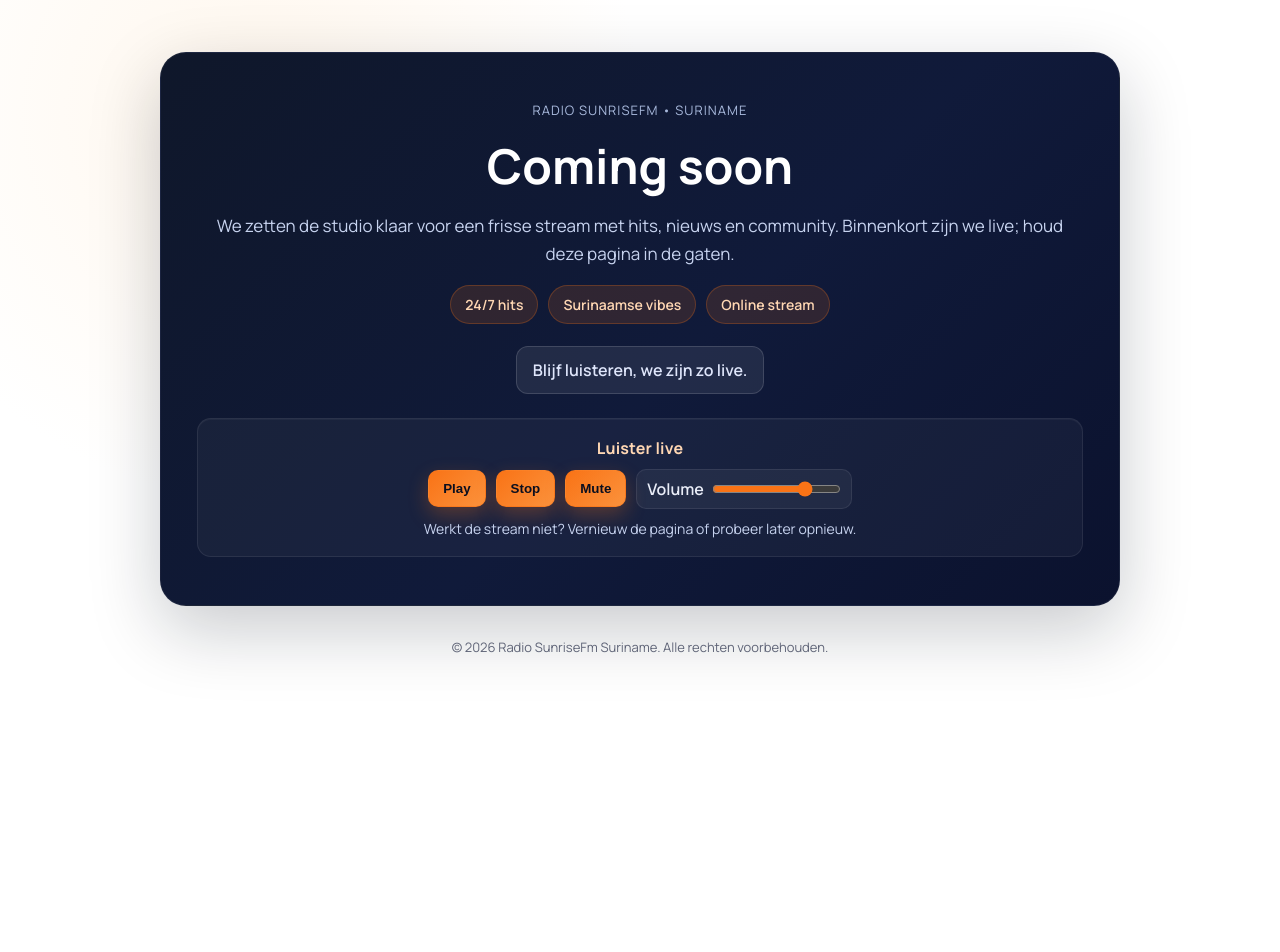
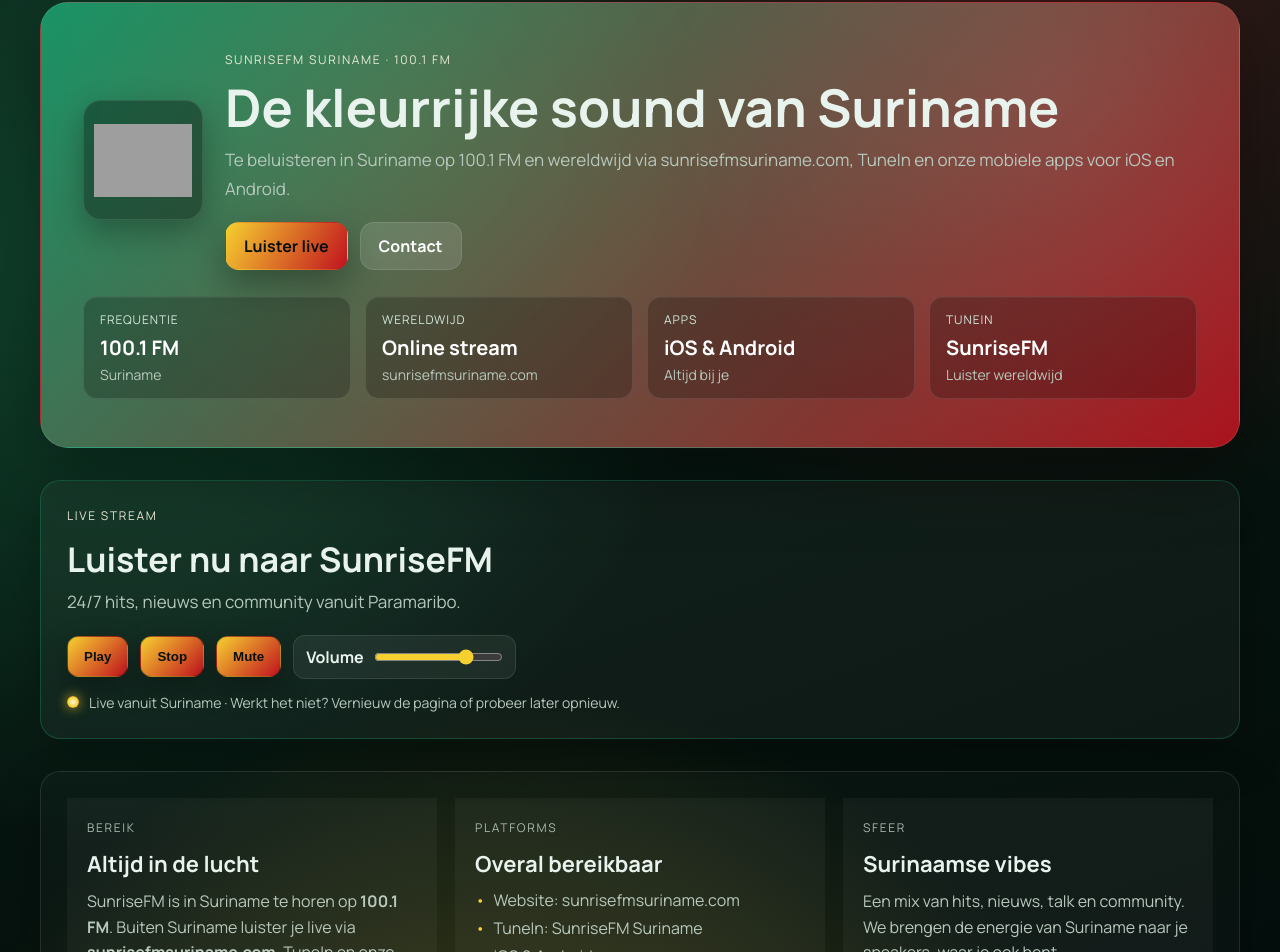
Before and after one commit to anielp1975/SFMSU, a Next.js app: page / in a window 1280 px wide. Shown: the part 46-998 px from the top of the page. Before the commit the page ends 800 px from the top, so only its background shows below. Built offline with nearby package versions, Linux system fonts and the light colour scheme; grey boxes are pictures that could not be loaded.

Commit message:
Redesign SunriseFM site with live player

```diff
--- a/app/globals.css
+++ b/app/globals.css
@@ -1,12 +1,15 @@
 :root {
-  --bg: radial-gradient(circle at 20% 20%, #fff7ed 0, #fff 32%),
-    radial-gradient(circle at 75% 15%, #dbeafe 0, #fff 28%),
-    radial-gradient(circle at 50% 110%, #ffe8c8 0, #fff 40%);
-  --panel: #0b1024;
-  --text: #0a0e1a;
-  --muted: #5f6477;
-  --accent: #f97316;
-  color-scheme: light;
+  --green: #0f3d2e;
+  --green-bright: #1ba26f;
+  --red: #c1121f;
+  --yellow: #f6d02f;
+  --dark: #07100c;
+  --ink: #0b0f14;
+  --text: #e9f3ed;
+  --muted: #b7c8bd;
+  --card: rgba(255, 255, 255, 0.04);
+  --border: rgba(255, 255, 255, 0.1);
+  color-scheme: dark;
 }
 
 * {
@@ -17,140 +20,189 @@
 
 body {
   min-height: 100vh;
-  background: var(--bg);
+  background: radial-gradient(circle at 10% 20%, rgba(30, 150, 96, 0.35), transparent 35%),
+    radial-gradient(circle at 80% 0%, rgba(193, 18, 31, 0.28), transparent 32%),
+    radial-gradient(circle at 40% 90%, rgba(246, 208, 47, 0.3), transparent 40%),
+    linear-gradient(160deg, #0b1e16, #05110d 58%, #03090a);
   color: var(--text);
   display: flex;
-  align-items: center;
   justify-content: center;
-  padding: 48px 16px;
+  padding: 48px 18px 60px;
+  font-family: "Manrope", system-ui, -apple-system, BlinkMacSystemFont, "Segoe UI", sans-serif;
 }
 
 main.page {
-  width: min(960px, 100%);
+  width: min(1200px, 100%);
   display: flex;
   flex-direction: column;
-  gap: 20px;
-  align-items: center;
-  text-align: center;
+  gap: 32px;
 }
 
 .hero {
-  width: 100%;
-  background: linear-gradient(135deg, #0f172a, #101a3a 55%, #0b122e);
-  color: #fff;
-  border-radius: 26px;
-  padding: 48px 36px;
-  box-shadow: 0 24px 70px rgba(10, 18, 32, 0.22);
-  border: 1px solid rgba(255, 255, 255, 0.06);
+  position: relative;
+  overflow: hidden;
+  border-radius: 28px;
+  padding: 48px 42px;
+  background: linear-gradient(135deg, rgba(27, 162, 111, 0.9), rgba(193, 18, 31, 0.88)),
+    radial-gradient(circle at 30% 30%, rgba(246, 208, 47, 0.4), transparent 40%),
+    #0a1611;
+  border: 1px solid var(--border);
+  box-shadow: 0 26px 70px rgba(0, 0, 0, 0.35);
+}
+
+.hero::after {
+  content: "";
+  position: absolute;
+  inset: 0;
+  background: radial-gradient(circle at 85% 20%, rgba(255, 255, 255, 0.08), transparent 36%);
+  pointer-events: none;
+}
+
+.hero__content {
+  position: relative;
+  display: flex;
+  flex-direction: column;
+  gap: 26px;
+  z-index: 1;
+}
+
+.hero__brand {
+  display: flex;
+  gap: 22px;
+  align-items: center;
+}
+
+.logo {
+  width: 120px;
+  height: 120px;
+  object-fit: contain;
+  border-radius: 18px;
+  background: rgba(0, 0, 0, 0.35);
+  padding: 10px;
+  border: 1px solid var(--border);
+  box-shadow: 0 12px 32px rgba(0, 0, 0, 0.3);
+}
+
+.hero h1 {
+  font-size: clamp(36px, 5vw, 52px);
+  line-height: 1.08;
+  margin-bottom: 10px;
 }
 
 .eyebrow {
   text-transform: uppercase;
-  letter-spacing: 0.08em;
-  font-size: 13px;
-  color: #a8b9dc;
-  margin-bottom: 14px;
+  letter-spacing: 0.14em;
+  font-size: 12px;
+  color: #fdf6e4;
+  opacity: 0.9;
+  margin-bottom: 12px;
 }
 
-.hero h1 {
-  font-size: clamp(34px, 5vw, 48px);
-  margin-bottom: 14px;
+.lede,
+.section__lede {
+  color: var(--muted);
+  line-height: 1.7;
+  font-size: 17px;
 }
 
-.lede {
-  color: #c7d3ef;
-  font-size: 17px;
-  line-height: 1.6;
+.hero__actions {
+  display: flex;
+  gap: 12px;
+  flex-wrap: wrap;
+  margin-top: 18px;
 }
 
-.chips {
-  display: flex;
-  justify-content: center;
-  flex-wrap: wrap;
-  gap: 10px;
-  margin: 18px 0 6px;
+.hero__grid {
+  display: grid;
+  grid-template-columns: repeat(auto-fit, minmax(180px, 1fr));
+  gap: 14px;
 }
 
-.chip {
-  padding: 9px 14px;
-  border-radius: 999px;
-  background: rgba(249, 115, 22, 0.14);
-  color: #ffd7b3;
-  border: 1px solid rgba(249, 115, 22, 0.25);
-  font-weight: 600;
+.stat {
+  padding: 14px 16px;
+  border-radius: 14px;
+  background: rgba(0, 0, 0, 0.22);
+  border: 1px solid var(--border);
+  box-shadow: inset 0 1px 0 rgba(255, 255, 255, 0.04);
+}
+
+.stat__label {
+  color: #d1e6da;
+  font-size: 12px;
+  letter-spacing: 0.08em;
+  text-transform: uppercase;
+}
+
+.stat__value {
+  font-weight: 800;
+  font-size: 20px;
+  margin-top: 6px;
+  color: #fff;
+}
+
+.stat__hint {
+  color: var(--muted);
+  margin-top: 4px;
   font-size: 14px;
 }
 
-.actions {
-  display: flex;
-  flex-wrap: wrap;
-  justify-content: center;
-  gap: 12px;
-  margin-top: 22px;
+.section {
+  padding: 26px;
+  border-radius: 20px;
+  background: rgba(255, 255, 255, 0.02);
+  border: 1px solid var(--border);
+  box-shadow: 0 18px 45px rgba(0, 0, 0, 0.28);
 }
 
-.pill {
-  display: inline-flex;
-  align-items: center;
-  justify-content: center;
-  padding: 12px 16px;
-  border-radius: 12px;
-  background: rgba(255, 255, 255, 0.08);
-  color: #dfe6fb;
-  border: 1px solid rgba(255, 255, 255, 0.14);
-  font-weight: 600;
+.section__header {
+  margin-bottom: 18px;
+}
+
+.section__header h2 {
+  font-size: clamp(26px, 3vw, 34px);
+  margin-bottom: 6px;
+}
+
+.section__lede {
+  margin-top: 6px;
+}
+
+.card {
+  background: var(--card);
+}
+
+.player-card {
+  border: 1px solid rgba(27, 162, 111, 0.32);
 }
 
 .player {
-  margin-top: 24px;
-  background: rgba(255, 255, 255, 0.04);
-  border: 1px solid rgba(255, 255, 255, 0.08);
-  border-radius: 14px;
-  padding: 18px 16px;
-  box-shadow: inset 0 1px 0 rgba(255, 255, 255, 0.04);
+  display: flex;
+  flex-direction: column;
+  gap: 14px;
 }
 
-.player audio {
-  display: none;
-}
-
-.label {
-  font-weight: 700;
-  letter-spacing: 0.01em;
-  color: #ffd7b3;
-  margin-bottom: 10px;
-}
-
-.hint {
-  margin-top: 10px;
-  color: #c7d3ef;
-  font-size: 14px;
-}
-
-.controls {
+.player__controls {
   display: flex;
   flex-wrap: wrap;
-  gap: 10px;
+  gap: 12px;
   align-items: center;
-  justify-content: center;
-  margin-top: 8px;
 }
 
 .control {
-  background: linear-gradient(135deg, #f97316, #fb923c);
-  color: #0b0f1f;
-  border: 1px solid rgba(249, 115, 22, 0.35);
-  border-radius: 10px;
-  padding: 10px 14px;
-  font-weight: 700;
+  background: linear-gradient(135deg, var(--yellow), var(--red));
+  color: var(--dark);
+  border: 1px solid rgba(0, 0, 0, 0.24);
+  border-radius: 12px;
+  padding: 12px 16px;
+  font-weight: 800;
   cursor: pointer;
-  box-shadow: 0 8px 20px rgba(249, 115, 22, 0.28);
+  box-shadow: 0 12px 30px rgba(0, 0, 0, 0.32);
   transition: transform 140ms ease, box-shadow 140ms ease;
 }
 
 .control:hover {
-  transform: translateY(-1px);
-  box-shadow: 0 10px 26px rgba(249, 115, 22, 0.35);
+  transform: translateY(-2px);
+  box-shadow: 0 16px 36px rgba(0, 0, 0, 0.36);
 }
 
 .control:active {
@@ -159,18 +211,87 @@
 
 .volume {
   display: inline-flex;
-  gap: 8px;
   align-items: center;
-  background: rgba(255, 255, 255, 0.05);
-  border: 1px solid rgba(255, 255, 255, 0.08);
-  border-radius: 10px;
-  padding: 8px 10px;
-  color: #e9edf8;
-  font-weight: 600;
+  gap: 10px;
+  padding: 10px 12px;
+  border-radius: 12px;
+  background: rgba(255, 255, 255, 0.06);
+  border: 1px solid var(--border);
+  color: var(--text);
+  font-weight: 700;
 }
 
 .volume input[type="range"] {
-  accent-color: #f97316;
+  accent-color: var(--yellow);
+}
+
+.player__note {
+  display: inline-flex;
+  gap: 10px;
+  align-items: center;
+  color: var(--muted);
+  font-size: 14px;
+}
+
+.live-dot {
+  width: 12px;
+  height: 12px;
+  border-radius: 50%;
+  background: radial-gradient(circle, #fffae5 0%, #f6d02f 60%, #c1121f 90%);
+  box-shadow: 0 0 12px rgba(246, 208, 47, 0.8);
+}
+
+.grid {
+  display: grid;
+  grid-template-columns: repeat(auto-fit, minmax(260px, 1fr));
+  gap: 18px;
+}
+
+.info {
+  padding: 20px;
+}
+
+.info h3 {
+  margin: 6px 0 10px;
+  font-size: 22px;
+}
+
+.info p {
+  color: var(--muted);
+  line-height: 1.6;
+}
+
+.list {
+  list-style: none;
+  color: var(--muted);
+  display: grid;
+  gap: 6px;
+  padding-left: 0;
+  margin-top: 6px;
+}
+
+.list li::before {
+  content: "•";
+  color: var(--yellow);
+  margin-right: 8px;
+}
+
+.contact {
+  border: 1px solid rgba(246, 208, 47, 0.28);
+}
+
+.contact__grid {
+  display: grid;
+  grid-template-columns: repeat(auto-fit, minmax(220px, 1fr));
+  gap: 14px;
+  color: var(--muted);
+  line-height: 1.6;
+}
+
+.contact__label {
+  color: #fff;
+  font-weight: 700;
+  margin-bottom: 4px;
 }
 
 .button {
@@ -178,53 +299,61 @@
   align-items: center;
   justify-content: center;
   padding: 12px 18px;
-  border-radius: 12px;
-  font-weight: 600;
+  border-radius: 14px;
+  font-weight: 800;
   text-decoration: none;
   transition: transform 160ms ease, box-shadow 160ms ease, background 160ms ease;
   border: 1px solid transparent;
 }
 
 .button.primary {
-  background: linear-gradient(120deg, #f97316, #fb923c);
-  color: #0b0f1f;
-  box-shadow: 0 10px 30px rgba(249, 115, 22, 0.28);
+  background: linear-gradient(120deg, var(--yellow), var(--red));
+  color: var(--dark);
+  box-shadow: 0 14px 34px rgba(0, 0, 0, 0.32);
 }
 
 .button.ghost {
-  background: rgba(255, 255, 255, 0.06);
-  color: #d7e3f8;
-  border-color: rgba(255, 255, 255, 0.2);
+  background: rgba(255, 255, 255, 0.12);
+  color: #fff;
+  border-color: var(--border);
 }
 
 .button:hover {
   transform: translateY(-2px);
 }
 
-footer {
+.footnote {
+  text-align: center;
+  color: var(--muted);
+  font-size: 13px;
+}
+
+.hint {
   color: var(--muted);
   font-size: 14px;
 }
 
-.footnote {
-  margin-top: 12px;
-  color: #5f6477;
-  font-size: 13px;
-}
-
-.code {
-  background: rgba(15, 23, 42, 0.08);
-  padding: 4px 8px;
-  border-radius: 8px;
-  font-family: "SFMono-Regular", Consolas, "Liberation Mono", Menlo, monospace;
-}
-
-@media (max-width: 640px) {
+@media (max-width: 720px) {
   body {
-    padding: 32px 12px;
+    padding: 32px 14px 48px;
   }
 
   .hero {
-    padding: 34px 24px;
+    padding: 32px 24px;
+  }
+
+  .hero__brand {
+    flex-direction: column;
+    align-items: flex-start;
+  }
+
+  .logo {
+    width: 96px;
+    height: 96px;
+  }
+
+  .player__controls {
+    flex-direction: column;
+    align-items: flex-start;
   }
 }
--- a/app/layout.tsx
+++ b/app/layout.tsx
@@ -5,8 +5,8 @@
 const manrope = Manrope({ subsets: ["latin"], weight: ["400", "600", "700"] });
 
 export const metadata: Metadata = {
-  title: "Radio SunriseFm Suriname – Coming Soon",
-  description: "Tijdelijke aankondiging voor Radio SunriseFm Suriname."
+  title: "SunriseFM Suriname | 100.1 FM & wereldwijd online",
+  description: "Luister SunriseFM Suriname op 100.1 FM of wereldwijd via sunrisefmsuriname.com, TuneIn en mobiele apps."
 };
 
 export default function RootLayout({ children }: { children: React.ReactNode }) {
--- a/app/page.tsx
+++ b/app/page.tsx
@@ -59,33 +59,69 @@
 
   return (
     <main className="page">
-      <div className="hero">
-        <p className="eyebrow">Radio SunriseFm • Suriname</p>
-        <h1>Coming soon</h1>
-        <p className="lede">
-          We zetten de studio klaar voor een frisse stream met hits, nieuws en community. Binnenkort
-          zijn we live; houd deze pagina in de gaten.
-        </p>
+      <section className="hero" id="top">
+        <div className="hero__content">
+          <div className="hero__brand">
+            <img
+              src="https://sunrisefmsuriname.com/logo/sfmsulogo1.png"
+              alt="SunriseFM Suriname logo"
+              className="logo"
+            />
+            <div>
+              <p className="eyebrow">SunriseFM Suriname · 100.1 FM</p>
+              <h1>De kleurrijke sound van Suriname</h1>
+              <p className="lede">
+                Te beluisteren in Suriname op 100.1 FM en wereldwijd via sunrisefmsuriname.com,
+                TuneIn en onze mobiele apps voor iOS en Android.
+              </p>
+              <div className="hero__actions">
+                <a className="button primary" href="#player">Luister live</a>
+                <a className="button ghost" href="#contact">Contact</a>
+              </div>
+            </div>
+          </div>
 
-        <div className="chips">
-          <span className="chip">24/7 hits</span>
-          <span className="chip">Surinaamse vibes</span>
-          <span className="chip">Online stream</span>
+          <div className="hero__grid">
+            <div className="stat">
+              <p className="stat__label">Frequentie</p>
+              <p className="stat__value">100.1 FM</p>
+              <p className="stat__hint">Suriname</p>
+            </div>
+            <div className="stat">
+              <p className="stat__label">Wereldwijd</p>
+              <p className="stat__value">Online stream</p>
+              <p className="stat__hint">sunrisefmsuriname.com</p>
+            </div>
+            <div className="stat">
+              <p className="stat__label">Apps</p>
+              <p className="stat__value">iOS & Android</p>
+              <p className="stat__hint">Altijd bij je</p>
+            </div>
+            <div className="stat">
+              <p className="stat__label">TuneIn</p>
+              <p className="stat__value">SunriseFM</p>
+              <p className="stat__hint">Luister wereldwijd</p>
+            </div>
+          </div>
         </div>
+      </section>
 
-        <div className="actions">
-          <span className="pill">Blijf luisteren, we zijn zo live.</span>
+      <section className="section card player-card" id="player">
+        <div className="section__header">
+          <p className="eyebrow">Live stream</p>
+          <h2>Luister nu naar SunriseFM</h2>
+          <p className="section__lede">24/7 hits, nieuws en community vanuit Paramaribo.</p>
         </div>
 
         <div className="player">
-          <p className="label">Luister live</p>
           <audio ref={audioRef} preload="none" crossOrigin="anonymous">
             <source src={STREAM_URL} type="audio/mpeg" />
             Je browser ondersteunt geen audio tag.
           </audio>
-          <div className="controls">
+
+          <div className="player__controls">
             <button className="control" onClick={isPlaying ? pause : play}>
-              {isPlaying ? "Pause" : "Play"}
+              {isPlaying ? "Pauze" : "Play"}
             </button>
             <button className="control" onClick={stop}>Stop</button>
             <button className="control" onClick={toggleMute}>{isMuted ? "Unmute" : "Mute"}</button>
@@ -101,12 +137,73 @@
               />
             </div>
           </div>
-          <p className="hint">Werkt de stream niet? Vernieuw de pagina of probeer later opnieuw.</p>
+
+          <div className="player__note">
+            <span className="live-dot" aria-hidden /> Live vanuit Suriname · Werkt het niet? Vernieuw de pagina of
+            probeer later opnieuw.
+          </div>
           {error ? <p className="hint" aria-live="polite">{error}</p> : null}
         </div>
-      </div>
+      </section>
 
-      <footer className="footnote">© 2026 Radio SunriseFm Suriname. Alle rechten voorbehouden.</footer>
+      <section className="section grid">
+        <div className="card info">
+          <p className="eyebrow">Bereik</p>
+          <h3>Altijd in de lucht</h3>
+          <p>
+            SunriseFM is in Suriname te horen op <strong>100.1 FM</strong>. Buiten Suriname luister je live via
+            <strong> sunrisefmsuriname.com</strong>, TuneIn en onze mobiele apps.
+          </p>
+        </div>
+
+        <div className="card info">
+          <p className="eyebrow">Platforms</p>
+          <h3>Overal bereikbaar</h3>
+          <ul className="list">
+            <li>Website: sunrisefmsuriname.com</li>
+            <li>TuneIn: SunriseFM Suriname</li>
+            <li>iOS & Android apps</li>
+            <li>Smartphones, tablets en desktop</li>
+          </ul>
+        </div>
+
+        <div className="card info">
+          <p className="eyebrow">Sfeer</p>
+          <h3>Surinaamse vibes</h3>
+          <p>
+            Een mix van hits, nieuws, talk en community. We brengen de energie van Suriname naar je speakers, waar je
+            ook bent.
+          </p>
+        </div>
+      </section>
+
+      <section className="section card contact" id="contact">
+        <div className="section__header">
+          <p className="eyebrow">Contact</p>
+          <h2>Neem contact op</h2>
+          <p className="section__lede">Studio en kantoor in Paramaribo / Livorno.</p>
+        </div>
+        <div className="contact__grid">
+          <div>
+            <p className="contact__label">Adres</p>
+            <p>Pandit Paltan Tewarieweg 37</p>
+            <p>Paramaribo / Livorno</p>
+          </div>
+          <div>
+            <p className="contact__label">Telefoon</p>
+            <p>+597 482650</p>
+            <p>+597 8820065</p>
+          </div>
+          <div>
+            <p className="contact__label">Luister</p>
+            <p>100.1 FM (Suriname)</p>
+            <p>www.sunrisefmsuriname.com</p>
+            <p>TuneIn · iOS · Android</p>
+          </div>
+        </div>
+      </section>
+
+      <footer className="footnote">© 2026 SunriseFM Suriname. Alle rechten voorbehouden.</footer>
     </main>
   );
 }
```
